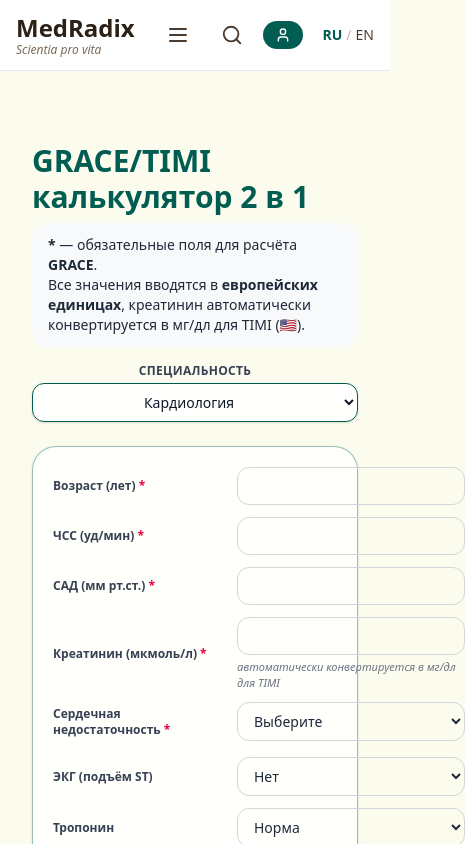
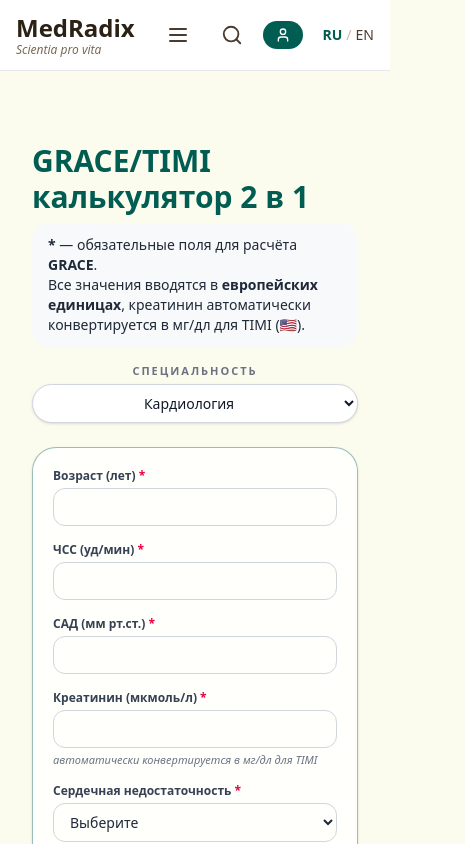
Before and after one commit to NMaryko/MedRadix, a Next.js app: page /calculators/cardiology/grace-timi in a window 390 px wide. Shown: the top 844 px of the page, 465 px wide, since content can reach past the window. Built offline with nearby package versions, Linux system fonts and the light colour scheme.

Commit message:
Update page.tsx

```diff
--- a/app/calculators/cardiology/grace-timi/page.tsx
+++ b/app/calculators/cardiology/grace-timi/page.tsx
@@ -10,6 +10,7 @@ const SPECIALTIES: string[] = [
   'Анестезиология и реаниматология',
   'Гастроэнтерология',
   'Гематология',
+  'Гериатрия',
   'Дерматология',
   'Инфекционные болезни',
   'Кардиология',
@@ -27,7 +28,6 @@ const SPECIALTIES: string[] = [
   'Урология',
   'Хирургия',
   'Эндокринология',
-  'Гериатрия',
 ];
 
 // конвертация мкмоль/л → мг/дл
@@ -35,7 +35,7 @@ function convertCreatinineToMgDL(creatinineMcmolL: number): number {
   return creatinineMcmolL / 88.4;
 }
 
-// категория риска по GRACE (по порогам)
+// категория риска по GRACE
 function getGraceRiskCategory(score: number): 'низкий' | 'промежуточный' | 'высокий' {
   if (score < 100) return 'низкий';
   if (score < 140) return 'промежуточный';
@@ -48,13 +48,10 @@ function getGraceRiskDescription(
   sixMonthRisk: number
 ): { categoryLabel: string; text: string } {
   const category = getGraceRiskCategory(score);
-  const map: Record<typeof category, string> = {
-    низкий: 'низкий риск',
-    промежуточный: 'промежуточный риск',
-    высокий: 'высokий риск',
-  } as const;
-
-  const categoryLabel = map[category];
+  let categoryLabel = '';
+  if (category === 'низкий') categoryLabel = 'низкий риск';
+  else if (category === 'промежуточный') categoryLabel = 'промежуточный риск';
+  else categoryLabel = 'высокий риск';
 
   const text = `Ориентировочная внутрибольничная летальность ≈ ${hospitalRisk}%, 6-месячная ≈ ${sixMonthRisk}% — ${categoryLabel}.`;
 
@@ -70,12 +67,10 @@ function getTimiRiskCategory(score: number): 'низкий' | 'промежут
 
 function getTimiRiskDescription(score: number, riskPercent: number): string {
   const category = getTimiRiskCategory(score);
-  const label =
-    category === 'низкий'
-      ? 'низкий риск'
-      : category === 'промежуточный'
-      ? 'промежуточный риск'
-      : 'высokий риск';
+  let label = '';
+  if (category === 'низкий') label = 'низкий риск';
+  else if (category === 'промежуточный') label = 'промежуточный риск';
+  else label = 'высокий риск';
 
   return `Расчётный 14-дневный риск неблагоприятных ишемических событий ≈ ${riskPercent}% — ${label} по шкале TIMI.`;
 }
@@ -127,7 +122,7 @@ export default function GraceTimiCalculatorPage() {
 
     setGraceError('');
 
-    // --- обязательные поля для GRACE ---
+    // обязательные поля для GRACE
     const missingFields: string[] = [];
     if (!ageNum) missingFields.push('Возраст');
     if (!heartRateNum) missingFields.push('ЧСС');
@@ -137,7 +132,7 @@ export default function GraceTimiCalculatorPage() {
       missingFields.push('Сердечная недостаточность');
     }
 
-    // --- TIMI считаем ВСЕГДА (mg/dL) ---
+    // TIMI считаем всегда (mg/dL)
     const creatinineMgDL = convertCreatinineToMgDL(creatinineMcmolL);
     const timi = calculateTIMI(
       ageNum,
@@ -152,7 +147,7 @@ export default function GraceTimiCalculatorPage() {
     setTimiRisk(`${timiRiskPercent}%`);
     setTimiSummary(getTimiRiskDescription(timi, timiRiskPercent));
 
-    // --- если не хватает полей для GRACE ---
+    // если для GRACE не хватает полей
     if (missingFields.length > 0) {
       setGraceHospital('-');
       setGraceSixMonth('-');
@@ -300,16 +295,16 @@ export default function GraceTimiCalculatorPage() {
             </div>
           </div>
 
-          <div className="w-full md:w-80">
+          <div className="w-full md:w-72">
             <label
               htmlFor="specialty-select"
-              className="mb-1 block text-xs font-semibold uppercase tracking-wide text-gray-700 text-center md:text-left"
+              className="mb-1 block text-[11px] font-semibold tracking-[0.18em] text-gray-500 uppercase text-center md:text-right"
             >
               СПЕЦИАЛЬНОСТЬ
             </label>
             <select
               id="specialty-select"
-              className="w-full rounded-xl border border-[#015D52] bg-white/90 px-3 py-2 text-sm text-gray-900 text-center shadow-sm transition hover:border-[#015D52] hover:ring-2 hover:ring-[#015D52]/20 focus:border-[#015D52] focus:outline-none focus:ring-2 focus:ring-[#015D52]/30"
+              className="w-full rounded-full border border-gray-300 bg-white px-3 py-2 text-sm text-gray-900 text-center shadow-sm transition hover:border-[#015D52] hover:ring-1 hover:ring-[#015D52]/40 focus:border-[#015D52] focus:outline-none focus:ring-2 focus:ring-[#015D52]/40"
               value={selectedSpecialty}
               onChange={(e) => handleSpecialtyChange(e.target.value)}
             >
@@ -335,51 +330,51 @@ export default function GraceTimiCalculatorPage() {
         >
           <div className="grid gap-4 md:grid-cols-2">
             {/* левая колонка — обязательные поля (*) */}
-            <div className="space-y-3 text-sm text-gray-800">
-              <div className="flex items-center gap-2">
-                <label className="w-44 text-xs font-semibold text-gray-700">
+            <div className="space-y-4 text-sm text-gray-800">
+              <div className="flex flex-col gap-1 sm:flex-row sm:items-center sm:gap-2">
+                <label className="sm:w-44 text-xs font-semibold text-gray-700">
                   Возраст (лет)<span className="text-rose-600"> *</span>
                 </label>
                 <input
                   type="number"
                   min={0}
-                  className="flex-1 rounded-xl border border-gray-300 px-3 py-2 text-sm"
+                  className="w-full sm:flex-1 rounded-xl border border-gray-300 px-3 py-2 text-sm"
                   value={age}
                   onChange={(e) => setAge(e.target.value)}
                 />
               </div>
 
-              <div className="flex items-center gap-2">
-                <label className="w-44 text-xs font-semibold text-gray-700">
+              <div className="flex flex-col gap-1 sm:flex-row sm:items-center sm:gap-2">
+                <label className="sm:w-44 text-xs font-semibold text-gray-700">
                   ЧСС (уд/мин)<span className="text-rose-600"> *</span>
                 </label>
                 <input
                   type="number"
                   min={0}
-                  className="flex-1 rounded-xl border border-gray-300 px-3 py-2 text-sm"
+                  className="w-full sm:flex-1 rounded-xl border border-gray-300 px-3 py-2 text-sm"
                   value={heartRate}
                   onChange={(e) => setHeartRate(e.target.value)}
                 />
               </div>
 
-              <div className="flex items-center gap-2">
-                <label className="w-44 text-xs font-semibold text-gray-700">
+              <div className="flex flex-col gap-1 sm:flex-row sm:items-center sm:gap-2">
+                <label className="sm:w-44 text-xs font-semibold text-gray-700">
                   САД (мм рт.ст.)<span className="text-rose-600"> *</span>
                 </label>
                 <input
                   type="number"
                   min={0}
-                  className="flex-1 rounded-xl border border-gray-300 px-3 py-2 text-sm"
+                  className="w-full sm:flex-1 rounded-xl border border-gray-300 px-3 py-2 text-sm"
                   value={systolicBP}
                   onChange={(e) => setSystolicBP(e.target.value)}
                 />
               </div>
 
-              <div className="flex items-center gap-2">
-                <label className="w-44 text-xs font-semibold text-gray-700">
+              <div className="flex flex-col gap-1 sm:flex-row sm:items-center sm:gap-2">
+                <label className="sm:w-44 text-xs font-semibold text-gray-700">
                   Креатинин (мкмоль/л)<span className="text-rose-600"> *</span>
                 </label>
-                <div className="flex-1">
+                <div className="w-full sm:flex-1">
                   <input
                     type="number"
                     min={0}
@@ -393,12 +388,12 @@ export default function GraceTimiCalculatorPage() {
                 </div>
               </div>
 
-              <div className="flex items-center gap-2">
-                <label className="w-44 text-xs font-semibold text-gray-700">
+              <div className="flex flex-col gap-1 sm:flex-row sm:items-center sm:gap-2">
+                <label className="sm:w-44 text-xs font-semibold text-gray-700">
                   Сердечная недостаточность<span className="text-rose-600"> *</span>
                 </label>
                 <select
-                  className="flex-1 rounded-xl border border-gray-300 px-3 py-2 text-sm"
+                  className="w-full sm:flex-1 rounded-xl border border-gray-300 px-3 py-2 text-sm"
                   value={heartFailure}
                   onChange={(e) => setHeartFailure(e.target.value)}
                 >
@@ -410,13 +405,13 @@ export default function GraceTimiCalculatorPage() {
             </div>
 
             {/* правая колонка — доп. поля + пояснение */}
-            <div className="space-y-3 text-sm text-gray-800">
-              <div className="flex items-center gap-2">
-                <label className="w-44 text-xs font-semibold text-gray-700">
+            <div className="space-y-4 text-sm text-gray-800">
+              <div className="flex flex-col gap-1 sm:flex-row sm:items-center sm:gap-2">
+                <label className="sm:w-44 text-xs font-semibold text-gray-700">
                   ЭКГ (подъём ST)
                 </label>
                 <select
-                  className="flex-1 rounded-xl border border-gray-300 px-3 py-2 text-sm"
+                  className="w-full sm:flex-1 rounded-xl border border-gray-300 px-3 py-2 text-sm"
                   value={ecg}
                   onChange={(e) => setEcg(e.target.value)}
                 >
@@ -425,12 +420,12 @@ export default function GraceTimiCalculatorPage() {
                 </select>
               </div>
 
-              <div className="flex items-center gap-2">
-                <label className="w-44 text-xs font-semibold text-gray-700">
+              <div className="flex flex-col gap-1 sm:flex-row sm:items-center sm:gap-2">
+                <label className="sm:w-44 text-xs font-semibold text-gray-700">
                   Тропонин
                 </label>
                 <select
-                  className="flex-1 rounded-xl border border-gray-300 px-3 py-2 text-sm"
+                  className="w-full sm:flex-1 rounded-xl border border-gray-300 px-3 py-2 text-sm"
                   value={troponin}
                   onChange={(e) => setTroponin(e.target.value)}
                 >
@@ -439,7 +434,7 @@ export default function GraceTimiCalculatorPage() {
                 </select>
               </div>
 
-              <p className="mt-4 text-[11px] text-gray-600">
+              <p className="mt-2 text-[11px] text-gray-600">
                 TIMI (🇺🇸) рассчитывается всегда на основе введённых значений (с учётом
                 конвертации креатинина). GRACE (🇪🇺) рассчитывается только при
                 заполнении всех полей, отмеченных
@@ -528,7 +523,7 @@ export default function GraceTimiCalculatorPage() {
           </div>
         </div>
 
-        {/* единый support снизу по центру */}
+        {/* support снизу по центру, единый стиль */}
         <footer className="mt-48 pt-4 text-sm md:text-base text-[#5E3830] text-center">
           <a href="mailto:support@medradix.info" className="font-medium">
             support@medradix.info
```
